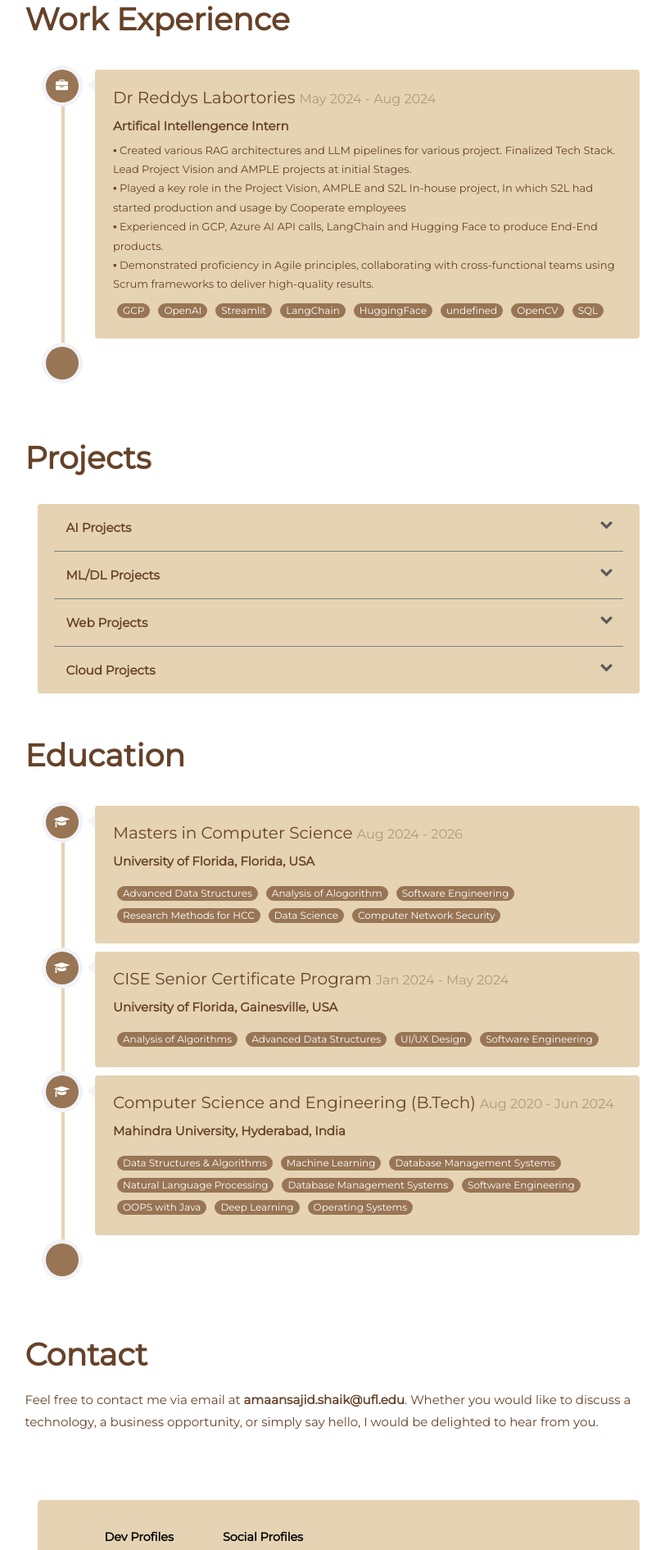
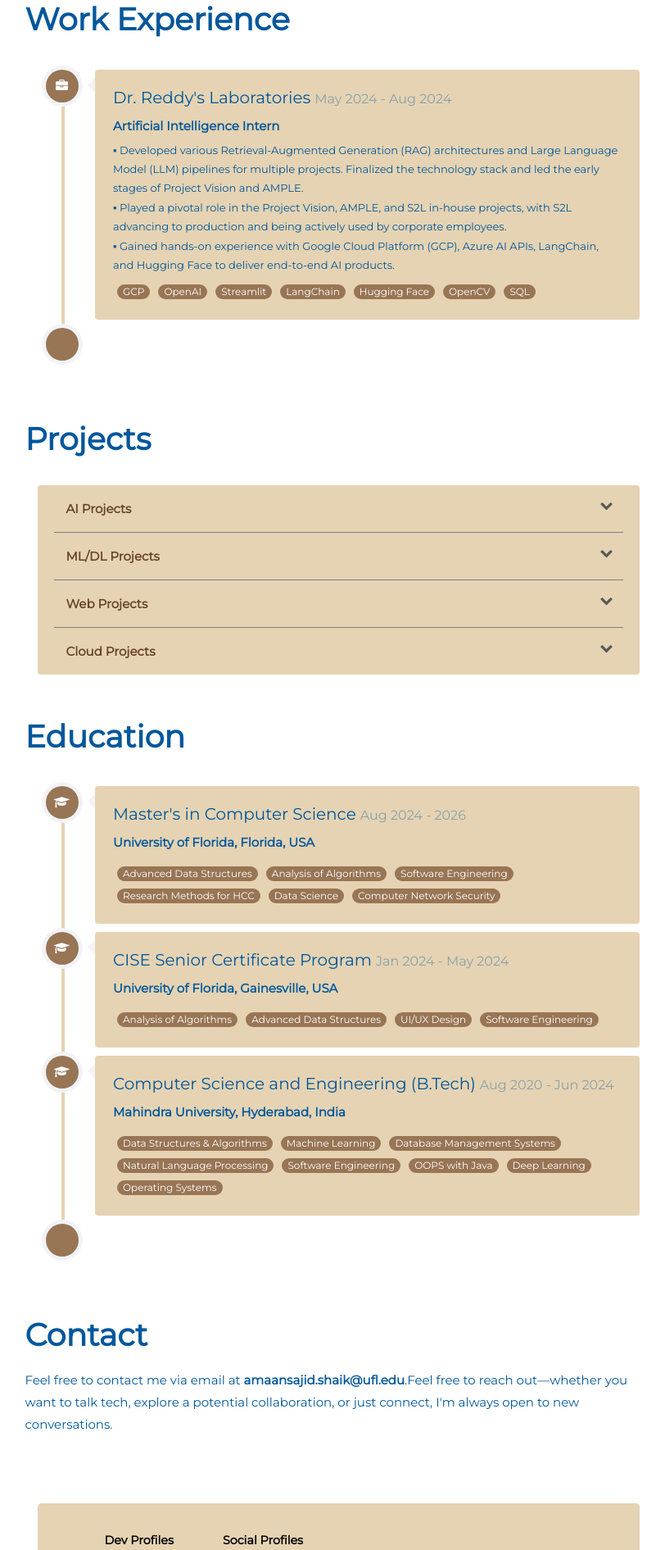
Before and after one commit to AmaanSajid/amaansajid.github.io, a plain HTML site: page index.html in a window 1280 px wide. Shown: the part 909-2800 px from the top of the page at 82% size, without its empty margins (377-1189 px from the left). Drawn offline with Linux system fonts and the light colour scheme; no server answers; a web font is replaced by a local one.

Commit message:
Final Portfolio Changes

```diff
--- a/css/style.css
+++ b/css/style.css
@@ -15,8 +15,8 @@
 }
 
 .dark-mode {
-  background-color: "#E5D3B3";
-  color: "#664229";
+  background-color: "#E0F7FA";
+  color: "#01579B";
 }
 
 /* =======================================================
@@ -30,8 +30,8 @@ body {
   font-weight: 400;
   font-size: 15px;
   line-height: 1.8;
-  color: #664229;
-  /* background-color: #E5D3B3; */
+  color: #01579B;
+
 }
 @media screen and (max-width: 992px) {
   body {
@@ -190,7 +190,7 @@ figure figcaption {
 
 #resume-button div{
   appearance: none;
-  background: #E5D3B3;
+  background: #e5d3b3;
   border-radius: 8px;
   padding: 1rem;
 
--- a/data.js
+++ b/data.js
@@ -1,5 +1,5 @@
 export const bio = [
-    "Hello! I am Amaan Sajid Shaik, a Computer Science Graduate major.",
+    "Hello! I am Amaan Sajid Shaik, a Computer Science Graduate.",
     `My skill work is based on Python and SQL, and have honed my skills in developing AI-driven solutions, building Machine learning models, data pipelines, and conducting advanced data analysis`,
     `I'm passionate about solving complex problems in Artificial Intelligence and Data Science and am actively seeking internships and full-time opportunities in these fields. I'm eager to apply my technical expertise and innovative mindset to industry-relevant projects and contribute to transformative solutions.`,
 ];
@@ -83,7 +83,7 @@ export const projects = {
         },
         {
             projectName: "Surrogate Model for Satellite Torque Optimization",
-            image: "https://github.com/AmaanSajid/Surrogate_model_machineLearning",
+            image: "images/satelitle.png",
             summary:
                 "In this project, we developed a surrogate model to optimize the magnetic moment for satellite torque control using machine learning. The problem involved calculating the optimal magnetic moments, torque and magnetic field using Gurobi optimizer. Optimize power consumption by Machine learning.",
             preview: "https://github.com/AmaanSajid/Surrogate_model_machineLearning",
@@ -130,14 +130,6 @@ export const projects = {
             preview: "https://github.com/AmaanSajid/Rise-Fall-Prog_lang",
             techStack: ["R"],
         },
-        // {
-        //     projectName: "Web Scraping Bot",
-        //     image: "images/web-scraping-diagram.png",
-        //     summary:
-        //         "Using BeautifulSoup to build a Web Scraping Bot; Scraping stock data on a day to day basis & Sending through Mail.",
-        //     preview: "https://github.com/medprod/webscraping-bot",
-        //     techStack: ["Python", "Web Scraping"],
-        // },
 
     ],
     freelanceProjects: [
@@ -149,50 +141,32 @@ export const projects = {
             preview: "https://github.com/AmaanSajid/ETL-projects",
             techStack: ["Google Cloud Platform", "Python", "SQL",],
         },
-        // {
-        //     projectName: "Analysis: Flavors of Cacao",
-        //     image: "images/cacao.png",
-        //     summary: "A thorough analysis and visualization of a dataset that focuses on expert ratings of various types of dark chocolates.",
-        //     preview:
-        //         "https://github.com/medprod/open-data-proj2",
-        //     techStack: ["Python", "Data Analysis", "Data Visualization"],
-        // },
-        // {
-        //     projectName: "Analysis: City of Chicago Salaries",
-        //     image: "images/chicago.png",
-        //     summary: "A thorough analysis and visualization of the employees, positions, and salaries in Chicago.",
-        //     preview:
-        //         "https://github.com/medprod/open-data-proj1",
-        //     techStack: ["Python", "Data Analysis", "Data Visualization"],
-        // },
     ],
 };
 
 export const experience = [
     {
-        title: "Dr Reddys Labortories",
+        title: "Dr. Reddy's Laboratories",
         duration: "May 2024 - Aug 2024",
-        subtitle: "Artifical Intellengence Intern",
+        subtitle: "Artificial Intelligence Intern",
         details: [
-            `Created various RAG architectures and LLM pipelines for various project. Finalized Tech Stack. Lead Project Vision and AMPLE projects at initial Stages.`,
-            `Played a key role in the Project Vision, AMPLE and S2L In-house project, In which S2L had started production and usage by Cooperate employees`,
-            `Experienced in GCP, Azure AI API calls, LangChain and Hugging Face to produce End-End products.`,
-            `Demonstrated proficiency in Agile principles, collaborating with cross-functional teams using Scrum frameworks to
-            deliver high-quality results.`
+            `Developed various Retrieval-Augmented Generation (RAG) architectures and Large Language Model (LLM) pipelines for multiple projects. Finalized the technology stack and led the early stages of Project Vision and AMPLE.`,
+            `Played a pivotal role in the Project Vision, AMPLE, and S2L in-house projects, with S2L advancing to production and being actively used by corporate employees.`,
+            `Gained hands-on experience with Google Cloud Platform (GCP), Azure AI APIs, LangChain, and Hugging Face to deliver end-to-end AI products.`
         ],
-        tags: ["GCP", "OpenAI", "Streamlit", "LangChain", "HuggingFace",,"OpenCV","SQL"],
+        tags: ["GCP", "OpenAI", "Streamlit", "LangChain", "Hugging Face", "OpenCV", "SQL"],
         icon: "briefcase",
     },
+];
 
-];
 
 export const education = [
     {
-        title: "Masters in Computer Science",
+        title: "Master's in Computer Science",
         duration: "Aug 2024 - 2026",
         subtitle: "University of Florida, Florida, USA",
         details: [],
-        tags: ["Advanced Data Structures","Analysis of Alogorithm","Software Engineering","Research Methods for HCC","Data Science","Computer Network Security"],
+        tags: ["Advanced Data Structures", "Analysis of Algorithms", "Software Engineering", "Research Methods for HCC", "Data Science", "Computer Network Security"],
         icon: "graduation-cap",
     },
     {
@@ -218,15 +192,15 @@ export const education = [
             "Machine Learning",
             "Database Management Systems",
             "Natural Language Processing",
-            "Database Management Systems",
             "Software Engineering",
             "OOPS with Java",
-            "Deep Learning", "Operating Systems"
+            "Deep Learning",
+            "Operating Systems"
         ],
         icon: "graduation-cap",
     },
+];
 
-];
 
 export const footer = [
     {
@@ -253,7 +227,7 @@ export const footer = [
     {
         label: "copyright-text",
         data: [
-            "&copy; 2024 All rights reserved by Amaan, Maneesh, Medha",
+            "&copy; 2024 All rights reserved by Amaan Sajid Shaik",
         ],
     },
 ];
--- a/index.html
+++ b/index.html
@@ -5,12 +5,12 @@
     <meta http-equiv="X-UA-Compatible" content="IE=edge" />
     <title>Amaan Sajid Shaik</title>
     <meta name="viewport" content="width=device-width, initial-scale=1" />
-    <meta name="description" content="Portfolio webpage of Medha Prodduturi" />
+    <meta name="description" content="Portfolio webpage of Amaan Sajid Shaik" />
     <meta
       name="keywords"
       content="portfolio,website,personal website,github,projects,computer science and engineering"
     />
-    <meta name="author" content="Medha Prodduturi" />
+    <meta name="author" content="Amaan Sajid" />
     <!--------------------Social Media icons------------------------>
     <link
       rel="stylesheet"
@@ -262,9 +262,7 @@
                 </div>
                 <p>
                   Feel free to contact me via email at
-                  <strong>amaansajid.shaik@ufl.edu</strong>. Whether you would like to discuss a
-                  technology, a business opportunity, or simply say hello, I
-                  would be delighted to hear from you.
+                  <strong>amaansajid.shaik@ufl.edu</strong>.Feel free to reach out—whether you want to talk tech, explore a potential collaboration, or just connect, I'm always open to new conversations.
                 </p>
               </div>
             </div>
```
Also changed, not shown: images/AM-Logo-.png (deleted), images/cacao.png (deleted), images/carrerhigh.png (deleted), images/chicago.png (deleted), images/findyourbank.png (deleted), images/instagram.png (deleted), images/nitwcse.jpg (deleted), images/opti.png (deleted), images/plag_check.webp (deleted), images/r.png (deleted), images/satelitle.png (added), images/snylloair.png (deleted), images/timeseries_financial.png (deleted), images/waitlist.jpg (deleted), 3 more files.
